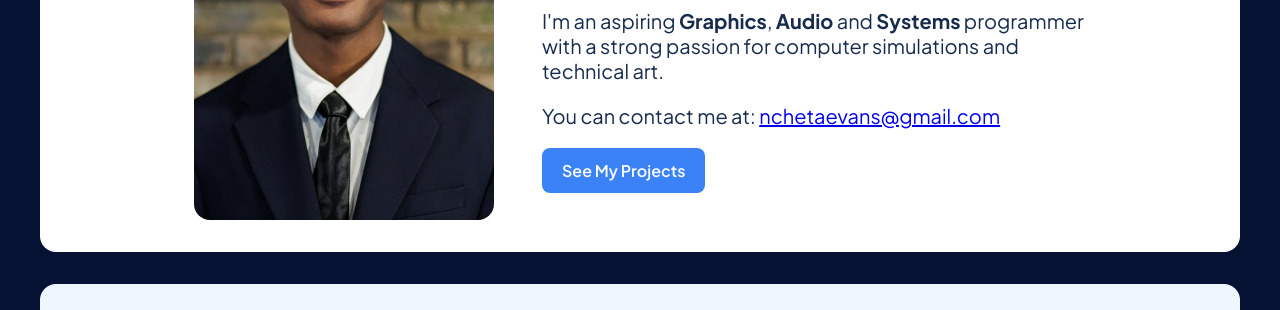
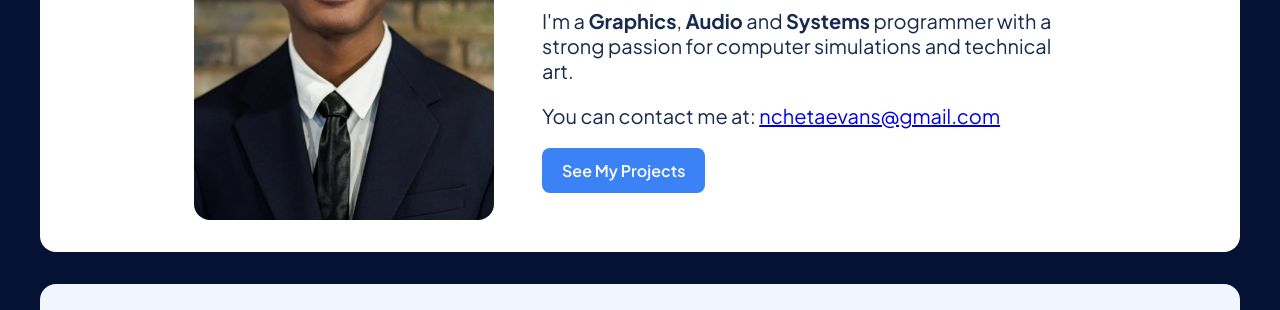
Before and after one commit to Ncheta/Ncheta.github.io, a plain HTML site: page index.html in a window 1280 px wide. Shown: the part 345-655 px from the top of the page. Drawn offline with Linux system fonts and the light colour scheme.

Commit message:
Update index.html

```diff
--- a/index.html
+++ b/index.html
@@ -26,7 +26,7 @@
                 <h1>Hi!</h1>
                 <p>I'm Ncheta, currrently a Computer Science in Real-Time Interactive Simulations student at DigiPen
                     Institute of Technology.</p>
-                <p>I'm an aspiring </strong><strong>Graphics</strong>,<strong> Audio</strong> and
+                <p>I'm a </strong><strong>Graphics</strong>,<strong> Audio</strong> and
                     <strong>Systems</strong> programmer
                     with a strong passion for computer simulations and technical art.
                 </p>
```
